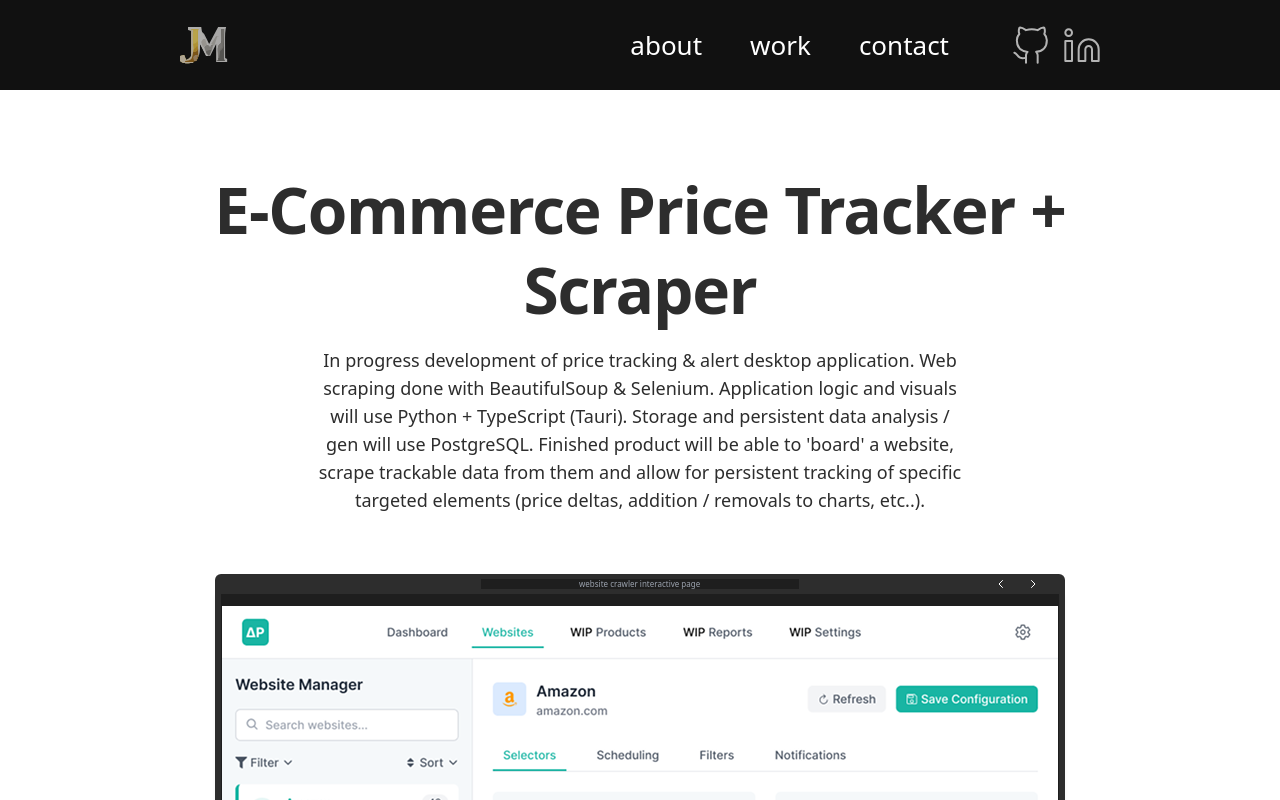
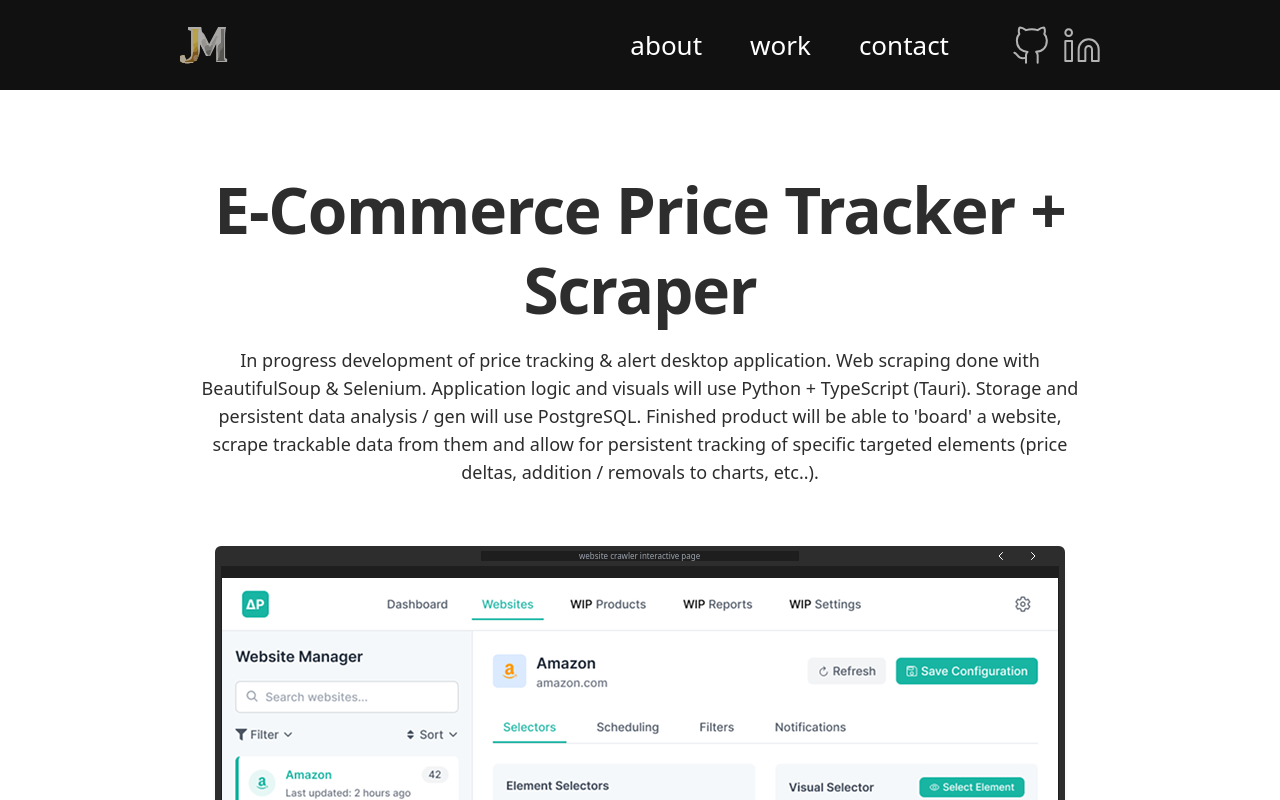
Before and after one commit to robmcdonald5/personalsite, a SvelteKit app: page /work/ecommerce-price-tracker in a window 1280 px wide. Shown: the top 800 px of the page. Built offline with nearby package versions, Linux system fonts and the light colour scheme.

Commit message:
Updated various text title spacings

```diff
--- a/src/routes/work/creative-writing-assistant/+page.svelte
+++ b/src/routes/work/creative-writing-assistant/+page.svelte
@@ -21,7 +21,7 @@
           <h1 class="text-[#2D2D2D] text-[64px] font-inter font-bold tracking-[-1.28px] text-center leading-tight">
             AI Creative Writing Assistant
           </h1>
-          <p class="text-[#2D2D2D] text-lg font-inter text-center max-w-[650px]">
+          <p class="text-[#2D2D2D] text-lg font-inter text-center max-w-[800px]">
             In progress development of AI creative writing assistant / web app. Leverages agentic framework using LangChain to help users properly utilize AI for creative writing. More soon..
           </p>
         </div>
--- a/src/routes/work/dune-spice-wars-wiki/+page.svelte
+++ b/src/routes/work/dune-spice-wars-wiki/+page.svelte
@@ -49,7 +49,7 @@
           <h1 class="text-[#2D2D2D] text-[64px] font-inter font-bold tracking-[-1.28px] text-center leading-tight">
             Dune Spice Wars Interactive Wikipedia
           </h1>
-          <p class="text-[#2D2D2D] text-lg font-inter text-center max-w-[650px]">
+          <p class="text-[#2D2D2D] text-lg font-inter text-center max-w-[900px]">
             Dune Spice Wars unofficial interactive Wikipedia. Built using React & Next.js deployed with GitHub Pages, this site serves as an interactive wiki for players to be able to visualize all mechanics of the Dune Spice Wars RTS game.
           </p>
         </div>
--- a/src/routes/work/ecommerce-price-tracker/+page.svelte
+++ b/src/routes/work/ecommerce-price-tracker/+page.svelte
@@ -44,7 +44,7 @@
           <h1 class="text-[#2D2D2D] text-[64px] font-inter font-bold tracking-[-1.28px] text-center leading-tight">
             E-Commerce Price Tracker + Scraper
           </h1>
-          <p class="text-[#2D2D2D] text-lg font-inter text-center max-w-[650px]">
+          <p class="text-[#2D2D2D] text-lg font-inter text-center max-w-[900px]">
             In progress development of price tracking & alert desktop application. Web scraping done with BeautifulSoup & Selenium. Application logic and visuals will use Python + TypeScript (Tauri). Storage and persistent data analysis / gen will use PostgreSQL. Finished product will be able to 'board' a website, scrape trackable data from them and allow for persistent tracking of specific targeted elements (price deltas, addition / removals to charts, etc..).
           </p>
         </div>
```
